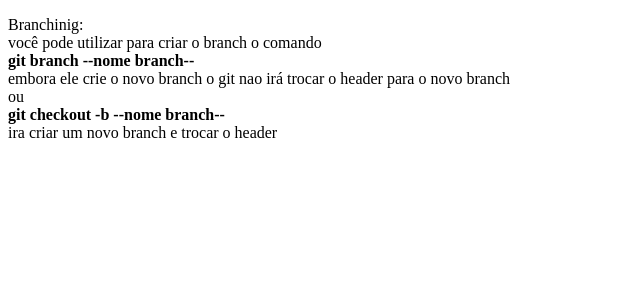
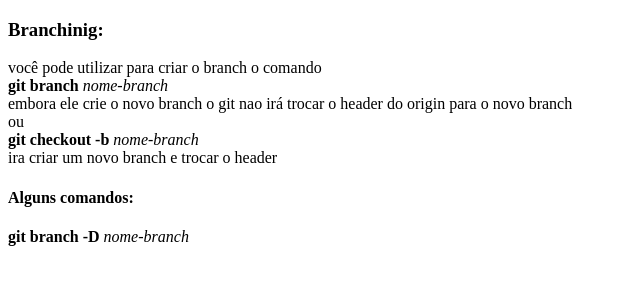
Before and after one commit to juniorjrml/projeto-aprendendo-git, a plain HTML site: page dicas_e_anotacoes.html in a window 1280 px wide. Shown: the whole page, without its empty margins (0-640 px from the left). Drawn offline with Linux system fonts and the light colour scheme.

Commit message:
atualização

```diff
--- a/dicas_e_anotacoes.html
+++ b/dicas_e_anotacoes.html
@@ -6,12 +6,16 @@
         </title>
     </head>
     <body>
-        <p>Branchinig: <br >
+        <h3>Branchinig:</h3>
         você pode utilizar para criar o branch o comando <br >
-        <b>git branch --nome branch--</b><br >
-        embora ele crie o novo branch o git nao irá trocar o header para o novo branch<br >
-        ou<br >
-        <b>git checkout -b --nome branch--</b><br >
-        ira criar um novo branch e trocar o header</p>
+        <b>git branch </b><i>nome-branch</i><br >
+        embora ele crie o novo branch o git nao irá trocar o header do origin para o novo branch<br >
+        ou
+        <br >
+        <b>git checkout -b </b><i>nome-branch</i>
+        <br >
+        ira criar um novo branch e trocar o header
+        <h4>Alguns comandos:</h4>
+        <b>git branch -D </b><i>nome-branch</i>
     </body>
 </html>
```
